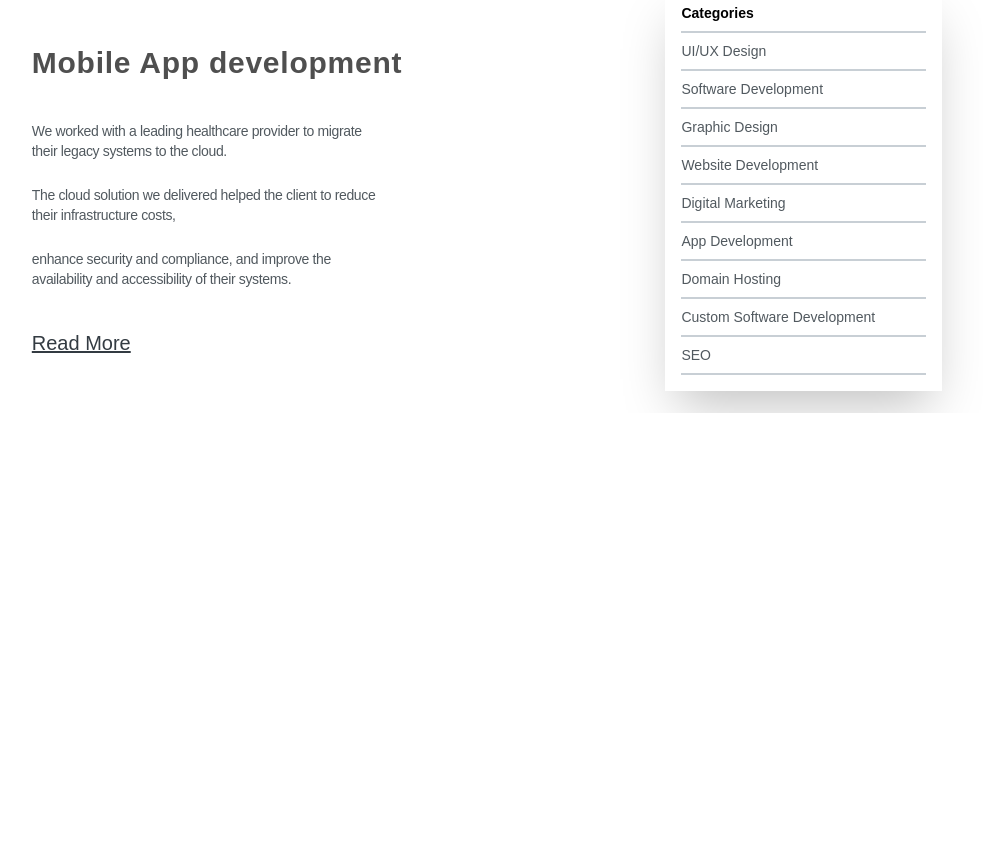
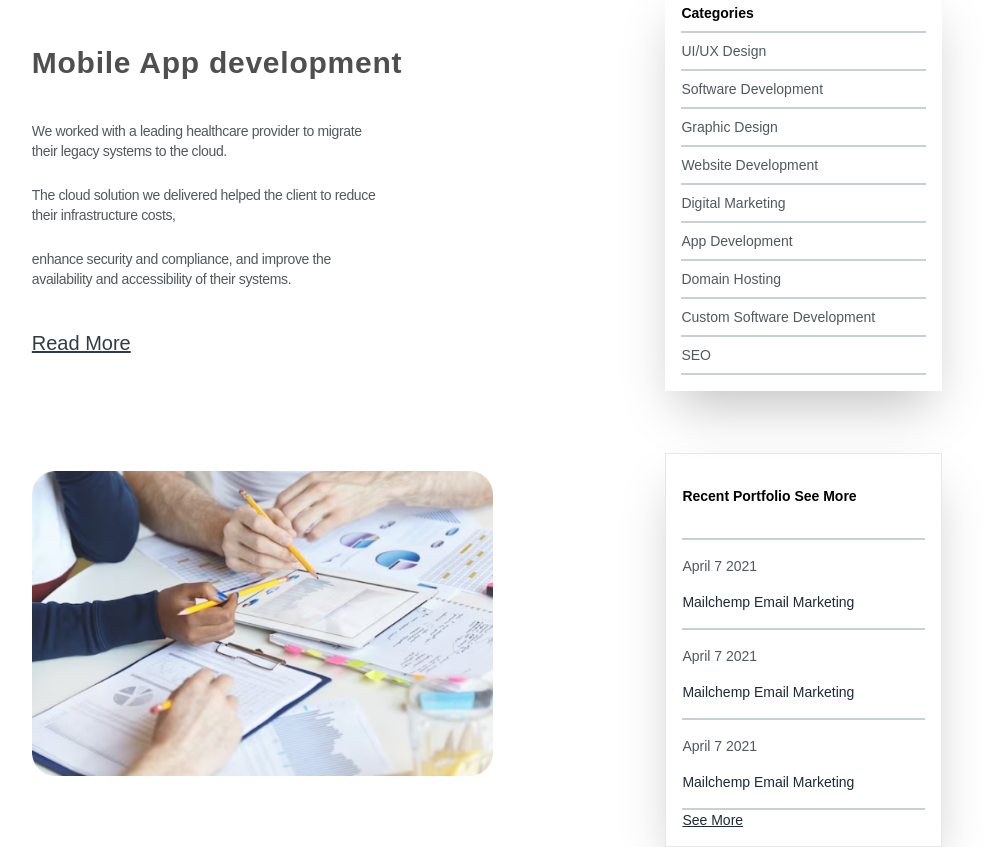
Before and after one commit to soyindrila-ghosh/Tech_Bridge, a website: page src/studies.html in a window 1280 px wide. Shown: the part 1096-1943 px from the top of the page, without its empty margins (61-1044 px from the left). Before the commit the page ends 1509 px from the top, so only its background shows below. Drawn offline with Linux system fonts and the light colour scheme; a web font is replaced by a local one.

Commit message:
add Portfolio section in studies.html

```diff
--- a/src/studies.html
+++ b/src/studies.html
@@ -155,6 +155,53 @@
     </div>
 </section>
 
+<!-------------Recent Portfolio------->
+
+<section>
+    <div class="clash-text-box   max-w-6xl mx-auto">
+
+        <div class="flex  lg:flex-row flex-col-reverse mx-auto lg:px-0 px-8   max-w-6xl">
+            <div  class=" lg:w-[50%]  mt-[5%]  mx-auto   ">
+
+                <div class="  w-full  lg:w-[80%]   text-center lg:text-left items-center  right-pera-box    ">
+
+                    <div  class="    mx-auto   ">
+                        <div class="     ">
+                            <img src=../assets/Rectangle%2015.png>
+                        </div>
+                    </div>
+                </div>
+            </div>
+            <div  class=" lg:w-[40%] w-full lg:pt-0   mt-10   mx-auto   ">
+                <div class="  lg:w-[60%] w-full border shadow-2xl p-4   ">
+                    <div class="space-y-4 text-sm ">
+                        <h2 class="text-[#000000] py-4 font-semibold"> Recent Portfolio
+
+
+
+
+
+                            See More</h2>
+                        <div class="border border-[#C8CFD5]"></div>
+                        <p class="text-[#51595F]">  April 7 2021</p>
+                        <h2 >  Mailchemp Email Marketing</h2>
+                        <div class="border border-[#C8CFD5]"></div>
+                        <h2 class="text-[#51595F]"> April 7 2021</h2>
+                        <p> Mailchemp Email Marketing</p>
+                        <div class="border border-[#C8CFD5]"></div>
+                        <h2 class="text-[#51595F]">  April 7 2021</h2>
+                        <p> Mailchemp Email Marketing</p>
+                        <div class="border border-[#C8CFD5]"></div>
+                        <u><h2>See More</h2></u>
+
+                    </div>
+                </div>
+            </div>
+        </div>
+    </div>
+</section>
+
+
 
 
 </body>
```
Also changed, not shown: dist/output.css.
